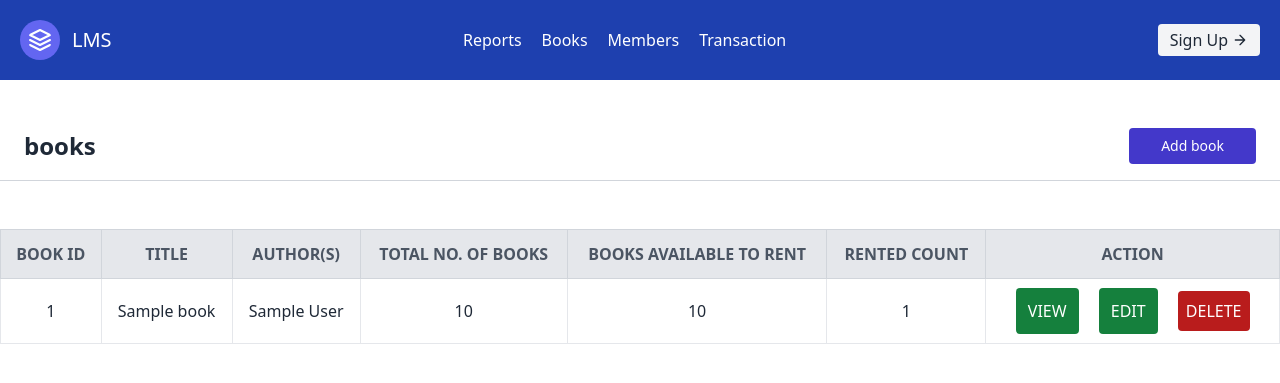
After one commit to Sushil1204/lms, a Flask app: page /books in a window 1280 px wide. The commit adds this page. Shown: the top 383 px of the page. Run offline with Flask 3, Linux system fonts and the light colour scheme; tables that the repository leaves empty or names only in its code hold one stand-in row (values such as "Sample post"); some libraries are stand-ins or nearby versions.

Commit message:
page created book details

```diff
--- a/app.py
+++ b/app.py
@@ -5,9 +5,9 @@ import MySQLdb
 from wtforms import Form, validators, StringField, FloatField, IntegerField, DateField, SelectField
 
 
-
 app = Flask(__name__)
 app.secret_key = "sushilpundkar"
+
 
 #mysql config
 app.config['MYSQL_HOST'] = 'localhost'
@@ -148,5 +148,119 @@ def edit_member(id):
     # To render edit member form
     return render_template('editMember.html', form=form, member=member)
 
+
+#Book Routes
+@app.route('/books')
+def books():
+    # Create MySQL cursor
+    cur = mysql.connection.cursor()
+
+    results = cur.execute("SELECT  id,title,author,total_quantity,available_quantity,rented_count FROM books")
+    books  = cur.fetchall()
+
+    if results > 0:
+        return render_template('books.html', books=books)
+    else:
+        msg = "No Books Found"
+        return render_template('books.html', warning=msg)
+
+# Define Book Form
+class BookForm(Form):
+    id = StringField('Book ID', [validators.Length(min=1, max=11)])
+    title = StringField('Title', [validators.Length(min=2, max=255)])
+    author = StringField('Author(s)', [validators.Length(min=2, max=255)])
+    average_rating = FloatField(
+        'Average Rating', [validators.NumberRange(min=0, max=5)])
+    isbn = StringField('ISBN', [validators.Length(min=10, max=10)])
+    isbn13 = StringField('ISBN13', [validators.Length(min=13, max=13)])
+    language_code = StringField('Language', [validators.Length(min=1, max=3)])
+    num_pages = IntegerField('No. of Pages', [validators.NumberRange(min=1)])
+    ratings_count = IntegerField(
+        'No. of Ratings', [validators.NumberRange(min=0)])
+    text_reviews_count = IntegerField(
+        'No. of Text Reviews', [validators.NumberRange(min=0)])
+    publication_date = DateField(
+        'Publication Date', [validators.InputRequired()])
+    publisher = StringField('Publisher', [validators.Length(min=2, max=255)])
+    total_quantity = IntegerField(
+        'Total No. of Books', [validators.NumberRange(min=1)])
+
+@app.route('/add_book', methods=['GET', 'POST'])
+def add_book():
+    # Get form data from request
+    form = BookForm(request.form)
+
+    # To handle POST request to route
+    if request.method == 'POST' and form.validate():
+
+        # Create MySQLCursor
+        cur = mysql.connection.cursor()
+
+        # Check if book with same ID already exists
+        result = cur.execute(
+            "SELECT id FROM books WHERE id=%s", [form.id.data])
+        book = cur.fetchone()
+        if(book):
+            error = 'Book with that ID already exists'
+            return render_template('addBook.html', form=form, error=error)
+
+        # Execute SQL Query
+        cur.execute("INSERT INTO books (id,title,author,average_rating,isbn,isbn13,language_code,num_pages,ratings_count,text_reviews_count,publication_date,publisher,total_quantity,available_quantity) VALUES (%s, %s, %s, %s, %s, %s, %s, %s, %s, %s, %s, %s, %s, %s)", [
+            form.id.data,
+            form.title.data,
+            form.author.data,
+            form.average_rating.data,
+            form.isbn.data,
+            form.isbn13.data,
+            form.language_code.data,
+            form.num_pages.data,
+            form.ratings_count.data,
+            form.text_reviews_count.data,
+            form.publication_date.data,
+            form.publisher.data,
+            form.total_quantity.data,
+            # When a book is first added, available_quantity = total_quantity
+            form.total_quantity.data
+        ])
+
+        # Commit to DB
+        mysql.connection.commit()
+
+        # Close DB Connection
+        cur.close()
+
+        # Flash Success Message
+        flash("New Book Added", "success")
+
+        # Redirect to show all books
+        return redirect(url_for('books'))
+
+    # To handle GET request to route
+    return render_template('addBook.html', form=form)
+
+
+@app.route('/book-details/<string:id>')
+def viewBook(id):
+
+    # Create MySQLCursor
+    cur = mysql.connection.cursor()
+
+    # Execute SQL Query
+    result = cur.execute("SELECT * FROM books WHERE id=%s", [id])
+    book = cur.fetchone()
+    print(book)
+
+    # Render Template
+    if result > 0:
+        return render_template('bookDetails.html', book=book)
+    else:
+        msg = 'This Book Does Not Exist'
+        return render_template('bookDetails.html', warning=msg)
+
+    # Close DB Connection
+    cur.close()
+
 if __name__ == '__main__':
+    app.jinja_env.auto_reload = True
+    app.config['TEMPLATES_AUTO_RELOAD'] = True
     app.run(debug=True)
--- /dev/null
+++ b/templates/books.html
@@ -0,0 +1,99 @@
+{% extends 'layout.html' %}
+{% block body %}
+<div
+    class="my-6 lg:my-12 px-6 flex flex-col md:flex-row items-start md:items-center justify-between pb-4 border-b border-gray-300">
+    <div>
+        <h4 class="text-2xl font-bold leading-tight text-gray-800">books</h4>
+    </div>
+    <div class="mt-6 md:mt-0">
+        <button
+            class="transition focus:outline-none focus:ring-2 focus:ring-offset-2 focus:ring-indigo-700 duration-150 ease-in-out hover:bg-indigo-600 bg-indigo-700 rounded text-white px-8 py-2 text-sm">
+            <a href="/add_book">Add book </a></button>
+    </div>
+</div>
+{% if warning %}
+<div class="bg-orange-100 border-l-4 border-orange-500 text-orange-700 p-4" role="alert">
+    <p>{{ warning }}</p>
+</div>
+{% endif %}
+{% if books%}
+<!-- component -->
+<table class="border-collapse w-full">
+    <thead>
+        <tr>
+            <th class="p-3 font-bold uppercase bg-gray-200 text-gray-600 border border-gray-300 hidden lg:table-cell">
+                Book ID</th>
+            <th class="p-3 font-bold uppercase bg-gray-200 text-gray-600 border border-gray-300 hidden lg:table-cell">
+                Title</th>
+            <th class="p-3 font-bold uppercase bg-gray-200 text-gray-600 border border-gray-300 hidden lg:table-cell">
+                Author(s)</th>
+            <th class="p-3 font-bold uppercase bg-gray-200 text-gray-600 border border-gray-300 hidden lg:table-cell">
+                Total No. of Books</th>
+            <th class="p-3 font-bold uppercase bg-gray-200 text-gray-600 border border-gray-300 hidden lg:table-cell">
+                Books Available to Rent</th>
+            <th class="p-3 font-bold uppercase bg-gray-200 text-gray-600 border border-gray-300 hidden lg:table-cell">
+                Rented Count</th>
+            <th class="p-3 font-bold uppercase bg-gray-200 text-gray-600 border border-gray-300 hidden lg:table-cell">
+                Action</th>
+        </tr>
+    </thead>
+    <tbody>
+        {% for book in books %}
+        <tr
+            class="bg-white lg:hover:bg-gray-100 flex lg:table-row flex-row lg:flex-row flex-wrap lg:flex-no-wrap mb-10 lg:mb-0">
+            <td
+                class="w-full lg:w-auto p-3 text-gray-800 text-center border border-b block lg:table-cell relative lg:static">
+                <span
+                    class="lg:hidden absolute top-auto left-0 bg-blue-200 px-2 py-1 text-xs font-bold uppercase">ID</span>
+                {{book.id}}
+            </td>
+            <td
+                class="w-full lg:w-auto p-3 text-gray-800 text-center border border-b text-center block lg:table-cell relative lg:static">
+                <span
+                    class="lg:hidden absolute top-auto left-0 bg-blue-200 px-2 py-1 text-xs font-bold uppercase">Name</span>
+                {{book.title}}
+            </td>
+            <td
+                class="w-full lg:w-auto p-3 text-gray-800 text-center border border-b text-center block lg:table-cell relative lg:static">
+                <span
+                    class="lg:hidden absolute top-auto left-0 bg-blue-200 px-2 py-1 text-xs font-bold uppercase">Email</span>
+                {{book.author}}
+            </td>
+            <td
+                class="w-full lg:w-auto p-3 text-gray-800 text-center border border-b text-center block lg:table-cell relative lg:static">
+                <span
+                    class="lg:hidden absolute top-auto left-0 bg-blue-200 px-2 py-1 text-xs font-bold uppercase">Amount
+                    Spent</span>
+                {{book.total_quantity}}
+            </td>
+            <td
+                class="w-full lg:w-auto p-3 text-gray-800 text-center border border-b text-center block lg:table-cell relative lg:static">
+                <span
+                    class="lg:hidden absolute top-auto left-0 bg-blue-200 px-2 py-1 text-xs font-bold uppercase">Amount
+                    Spent</span>
+                {{book.available_quantity}}
+            </td>
+            <td
+                class="w-full lg:w-auto p-3 text-gray-800 text-center border border-b text-center block lg:table-cell relative lg:static">
+                <span
+                    class="lg:hidden absolute top-auto left-0 bg-blue-200 px-2 py-1 text-xs font-bold uppercase">Amount
+                    Spent</span>
+                {{book.rented_count}}
+            </td>
+            <td
+                class="w-full lg:w-auto p-3 text-gray-800 border border-b text-center relative">
+                <span
+                    class="lg:hidden absolute top-auto left-0 bg-blue-200 px-2 py-1 text-xs font-bold uppercase">Actions</span>
+                <a href="book-details/{{book.id}}" class="text-white hover:bg-green-900 rounded bg-green-700 p-3 mx-2">VIEW</a>
+                <a href="edit_book/{{book.id}}" class="text-white hover:bg-green-900 rounded bg-green-700 p-3 mx-2">EDIT</a>
+                <form action="{{url_for('delete_member', id=book.id)}}" method="POST" class="inline-flex"
+                    onsubmit="confirm('Are you sure you want to delete this book?');">
+                    <input type="submit" value="DELETE" class="text-white hover:bg-red-900 rounded bg-red-700 p-2 mx-2">
+                </form>
+            </td>
+        </tr>
+        {% endfor %}
+    </tbody>
+</table>
+{% endif %}
+{% endblock %}
--- a/templates/includes/messages.html
+++ b/templates/includes/messages.html
@@ -11,21 +11,3 @@
   </div>
   {% endif %}
 {% endwith %}
-
-{% if errors %}
-<div class="bg-orange-100 border-l-4 border-orange-500 text-orange-700 p-4" role="alert">
-  <p>{{ error }}</p>
-</div>
-{% endif %}
-
-{% if warning %}
-<div class="bg-orange-100 border-l-4 border-orange-500 text-orange-700 p-4" role="alert">
-  <p>{{ warning }}</p>
-</div>
-{% endif %}
-
-{% if msg %}
-<div class="bg-orange-100 border-l-4 border-orange-500 text-orange-700 p-4" role="alert">
-  <p>{{ msg }}</p>
-</div>
-{% endif %}
--- a/templates/includes/nav.html
+++ b/templates/includes/nav.html
@@ -8,7 +8,7 @@
       </a>
       <nav class="md:ml-auto md:mr-auto flex flex-wrap items-center text-base justify-center">
         <a class="mr-5 hover:text-gray-900">Reports</a>
-        <a class="mr-5 hover:text-gray-900">Books</a>
+        <a class="mr-5 hover:text-gray-900" href="/books">Books</a>
         <a class="mr-5 hover:text-gray-900" href="/members">Members</a>
         <a class="mr-5 hover:text-gray-900">Transaction</a>
       </nav>
--- a/templates/layout.html
+++ b/templates/layout.html
@@ -5,6 +5,7 @@
     <meta http-equiv="X-UA-Compatible" content="IE=edge">
     <meta name="viewport" content="width=device-width, initial-scale=1.0">
     <script src="https://cdn.tailwindcss.com"></script>
+    <script src="https://kit.fontawesome.com/802c1d8f7e.js" crossorigin="anonymous"></script>
     <title>Document</title>
 </head>
 <body>
```
Also changed, not shown: templates/addBook.html (added, +75 -0 lines), templates/bookDetails.html (added, +103 -0 lines).
